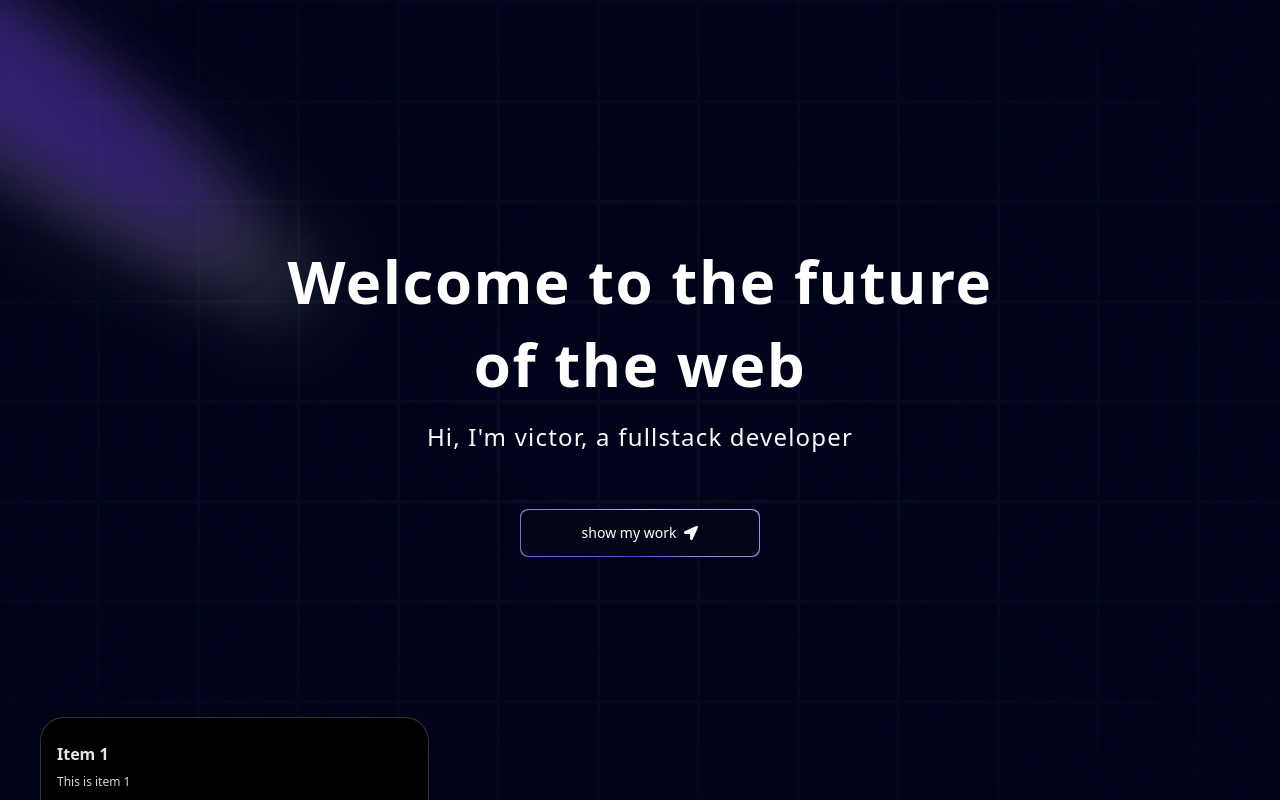
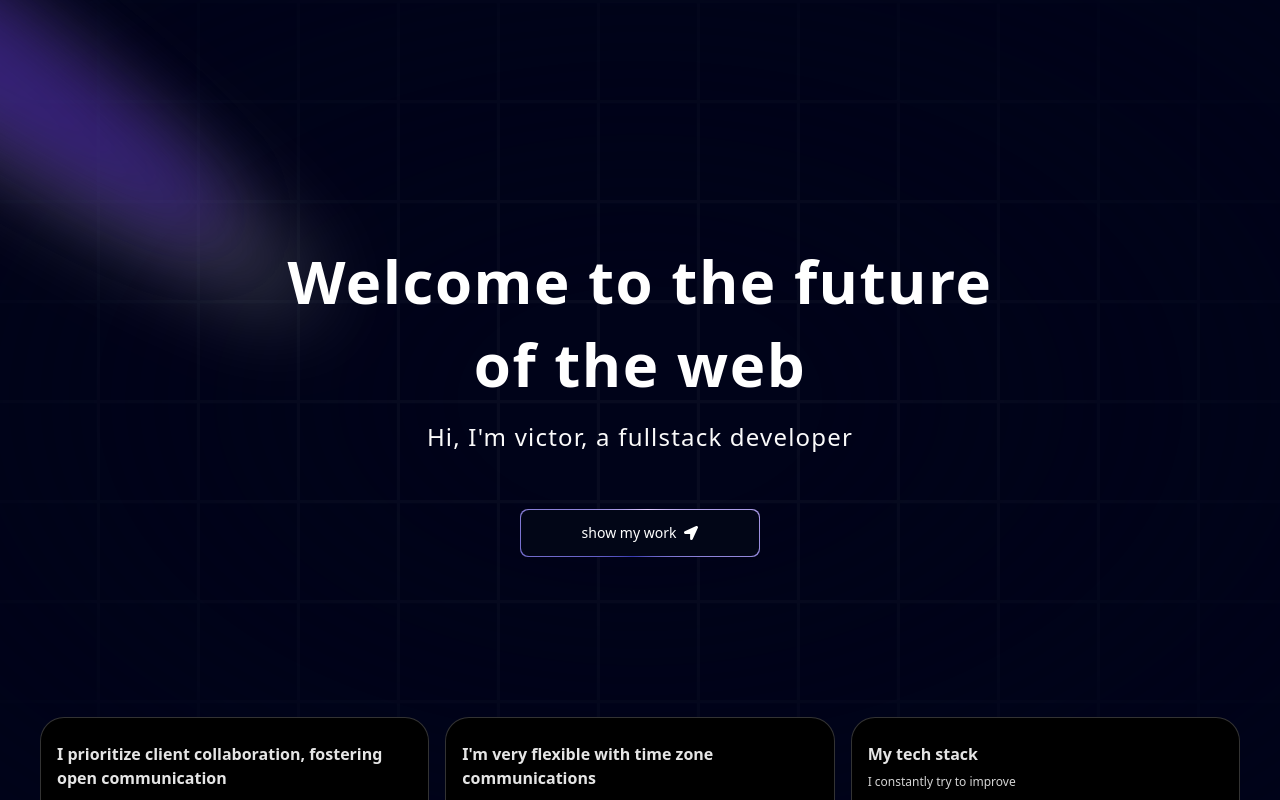
Before and after one commit to victorbqcheng/portfolio, a Next.js app: page / in a window 1280 px wide. Shown: the top 800 px of the page. Built offline with nearby package versions, Linux system fonts and the light colour scheme.

Commit message:
Add GridItem type and data for grid layout

```diff
--- a/components/Grid.tsx
+++ b/components/Grid.tsx
@@ -1,22 +1,15 @@
 import React from 'react'
 import MagicButton from './ui/MagicButton'
 import { BentoGrid, BentoGridItem } from './ui/BentoGrid'
+import { gridItems } from '@/data'
 
-type Item = {
-    title: string;
-    description: string;
-};
-
-const items:Item[] = [
-    {title: 'Item 1', description: 'This is item 1'},
-];
 
 const Grid = () => {
   return (
     <section>
         <BentoGrid>
-            {items.map((item, i)=>(
-                <BentoGridItem key={i} title={item.title} description={item.description} />
+            {gridItems.map((item, i)=>(
+                <BentoGridItem key={i} id={item.id} title={item.title} description={item.description} />
             ))}
         </BentoGrid>
     </section>
--- a/components/ui/BentoGrid.tsx
+++ b/components/ui/BentoGrid.tsx
@@ -25,12 +25,14 @@
     description,
     header,
     icon,
+    id
 }: {
     className?: string;
     title?: string | React.ReactNode;
     description?: string | React.ReactNode;
     header?: React.ReactNode;
     icon?: React.ReactNode;
+    id:number;
 }) => {
     return (
         <div
--- /dev/null
+++ b/data/index.ts
@@ -0,0 +1,228 @@
+type GridItem = {
+    id:number;
+    title: string;
+    description: string;
+    className:string;
+    imgClassName:string;
+    titleClassName:string;
+    img:string;
+    spareImg:string;
+};
+
+export const navItems = [
+    { name: "About", link: "#about" },
+    { name: "Projects", link: "#projects" },
+    { name: "Testimonials", link: "#testimonials" },
+    { name: "Contact", link: "#contact" },
+  ];
+
+  export const gridItems:GridItem[] = [
+    {
+      id: 1,
+      title: "I prioritize client collaboration, fostering open communication ",
+      description: "",
+      className: "lg:col-span-3 md:col-span-6 md:row-span-4 lg:min-h-[60vh]",
+      imgClassName: "w-full h-full",
+      titleClassName: "justify-end",
+      img: "/b1.svg",
+      spareImg: "",
+    },
+    {
+      id: 2,
+      title: "I'm very flexible with time zone communications",
+      description: "",
+      className: "lg:col-span-2 md:col-span-3 md:row-span-2",
+      imgClassName: "",
+      titleClassName: "justify-start",
+      img: "",
+      spareImg: "",
+    },
+    {
+      id: 3,
+      title: "My tech stack",
+      description: "I constantly try to improve",
+      className: "lg:col-span-2 md:col-span-3 md:row-span-2",
+      imgClassName: "",
+      titleClassName: "justify-center",
+      img: "",
+      spareImg: "",
+    },
+    {
+      id: 4,
+      title: "Tech enthusiast with a passion for development.",
+      description: "",
+      className: "lg:col-span-2 md:col-span-3 md:row-span-1",
+      imgClassName: "",
+      titleClassName: "justify-start",
+      img: "/grid.svg",
+      spareImg: "/b4.svg",
+    },
+
+    {
+      id: 5,
+      title: "Currently building a JS Animation library",
+      description: "The Inside Scoop",
+      className: "md:col-span-3 md:row-span-2",
+      imgClassName: "absolute right-0 bottom-0 md:w-96 w-60",
+      titleClassName: "justify-center md:justify-start lg:justify-center",
+      img: "/b5.svg",
+      spareImg: "/grid.svg",
+    },
+    {
+      id: 6,
+      title: "Do you want to start a project together?",
+      description: "",
+      className: "lg:col-span-2 md:col-span-3 md:row-span-1",
+      imgClassName: "",
+      titleClassName: "justify-center md:max-w-full max-w-60 text-center",
+      img: "",
+      spareImg: "",
+    },
+  ];
+
+  export const projects = [
+    {
+      id: 1,
+      title: "3D Solar System Planets to Explore",
+      des: "Explore the wonders of our solar system with this captivating 3D simulation of the planets using Three.js.",
+      img: "/p1.svg",
+      iconLists: ["/re.svg", "/tail.svg", "/ts.svg", "/three.svg", "/fm.svg"],
+      link: "https://github.com/adrianhajdin?tab=repositories",
+    },
+    {
+      id: 2,
+      title: "Yoom - Video Conferencing App",
+      des: "Simplify your video conferencing experience with Yoom. Seamlessly connect with colleagues and friends.",
+      img: "/p2.svg",
+      iconLists: ["/next.svg", "/tail.svg", "/ts.svg", "/stream.svg", "/c.svg"],
+      link: "https://github.com/adrianhajdin/zoom-clone",
+    },
+    {
+      id: 3,
+      title: "AI Image SaaS - Canva Application",
+      des: "A REAL Software-as-a-Service app with AI features and a payments and credits system using the latest tech stack.",
+      img: "/p3.svg",
+      iconLists: ["/re.svg", "/tail.svg", "/ts.svg", "/three.svg", "/c.svg"],
+      link: "https://github.com/adrianhajdin/ai_saas_app",
+    },
+    {
+      id: 4,
+      title: "Animated Apple Iphone 3D Website",
+      des: "Recreated the Apple iPhone 15 Pro website, combining GSAP animations and Three.js 3D effects..",
+      img: "/p4.svg",
+      iconLists: ["/next.svg", "/tail.svg", "/ts.svg", "/three.svg", "/gsap.svg"],
+      link: "https://github.com/adrianhajdin/iphone",
+    },
+  ];
+
+  export const testimonials = [
+    {
+      quote:
+        "Collaborating with Adrian was an absolute pleasure. His professionalism, promptness, and dedication to delivering exceptional results were evident throughout our project. Adrian's enthusiasm for every facet of development truly stands out. If you're seeking to elevate your website and elevate your brand, Adrian is the ideal partner.",
+      name: "Michael Johnson",
+      title: "Director of AlphaStream Technologies",
+    },
+    {
+      quote:
+        "Collaborating with Adrian was an absolute pleasure. His professionalism, promptness, and dedication to delivering exceptional results were evident throughout our project. Adrian's enthusiasm for every facet of development truly stands out. If you're seeking to elevate your website and elevate your brand, Adrian is the ideal partner.",
+      name: "Michael Johnson",
+      title: "Director of AlphaStream Technologies",
+    },
+    {
+      quote:
+        "Collaborating with Adrian was an absolute pleasure. His professionalism, promptness, and dedication to delivering exceptional results were evident throughout our project. Adrian's enthusiasm for every facet of development truly stands out. If you're seeking to elevate your website and elevate your brand, Adrian is the ideal partner.",
+      name: "Michael Johnson",
+      title: "Director of AlphaStream Technologies",
+    },
+    {
+      quote:
+        "Collaborating with Adrian was an absolute pleasure. His professionalism, promptness, and dedication to delivering exceptional results were evident throughout our project. Adrian's enthusiasm for every facet of development truly stands out. If you're seeking to elevate your website and elevate your brand, Adrian is the ideal partner.",
+      name: "Michael Johnson",
+      title: "Director of AlphaStream Technologies",
+    },
+    {
+      quote:
+        "Collaborating with Adrian was an absolute pleasure. His professionalism, promptness, and dedication to delivering exceptional results were evident throughout our project. Adrian's enthusiasm for every facet of development truly stands out. If you're seeking to elevate your website and elevate your brand, Adrian is the ideal partner.",
+      name: "Michael Johnson",
+      title: "Director of AlphaStream Technologies",
+    },
+  ];
+
+  export const companies = [
+    {
+      id: 1,
+      name: "cloudinary",
+      img: "/cloud.svg",
+      nameImg: "/cloudName.svg",
+    },
+    {
+      id: 2,
+      name: "appwrite",
+      img: "/app.svg",
+      nameImg: "/appName.svg",
+    },
+    {
+      id: 3,
+      name: "HOSTINGER",
+      img: "/host.svg",
+      nameImg: "/hostName.svg",
+    },
+    {
+      id: 4,
+      name: "stream",
+      img: "/s.svg",
+      nameImg: "/streamName.svg",
+    },
+    {
+      id: 5,
+      name: "docker.",
+      img: "/dock.svg",
+      nameImg: "/dockerName.svg",
+    },
+  ];
+
+  export const workExperience = [
+    {
+      id: 1,
+      title: "Frontend Engineer Intern",
+      desc: "Assisted in the development of a web-based platform using React.js, enhancing interactivity.",
+      className: "md:col-span-2",
+      thumbnail: "/exp1.svg",
+    },
+    {
+      id: 2,
+      title: "Mobile App Dev - JSM Tech",
+      desc: "Designed and developed mobile app for both iOS & Android platforms using React Native.",
+      className: "md:col-span-2", // change to md:col-span-2
+      thumbnail: "/exp2.svg",
+    },
+    {
+      id: 3,
+      title: "Freelance App Dev Project",
+      desc: "Led the dev of a mobile app for a client, from initial concept to deployment on app stores.",
+      className: "md:col-span-2", // change to md:col-span-2
+      thumbnail: "/exp3.svg",
+    },
+    {
+      id: 4,
+      title: "Lead Frontend Developer",
+      desc: "Developed and maintained user-facing features using modern frontend technologies.",
+      className: "md:col-span-2",
+      thumbnail: "/exp4.svg",
+    },
+  ];
+
+  export const socialMedia = [
+    {
+      id: 1,
+      img: "/git.svg",
+    },
+    {
+      id: 2,
+      img: "/twit.svg",
+    },
+    {
+      id: 3,
+      img: "/link.svg",
+    },
+  ];
```
